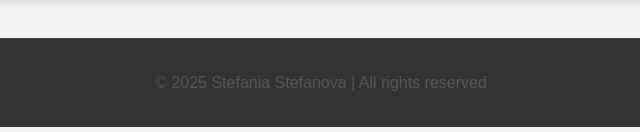
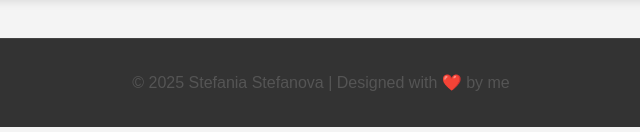
Before and after one commit to StefaniaStefanova/My-Resume, a plain HTML site: page education.html in a window 1280 px wide. Shown: the part 2310-2442 px from the top of the page, 319-959 px from the left. Drawn offline with Linux system fonts and the light colour scheme.

Commit message:
Update education.html

```diff
--- a/education.html
+++ b/education.html
@@ -171,7 +171,7 @@
         });
     </script>
     <footer>
-    <p>&copy; 2025 Stefania Stefanova | All rights reserved</p>
+    <p>&copy; 2025 Stefania Stefanova | Designed with ❤️ by me</p>
 </footer>
 
 </body>
```
